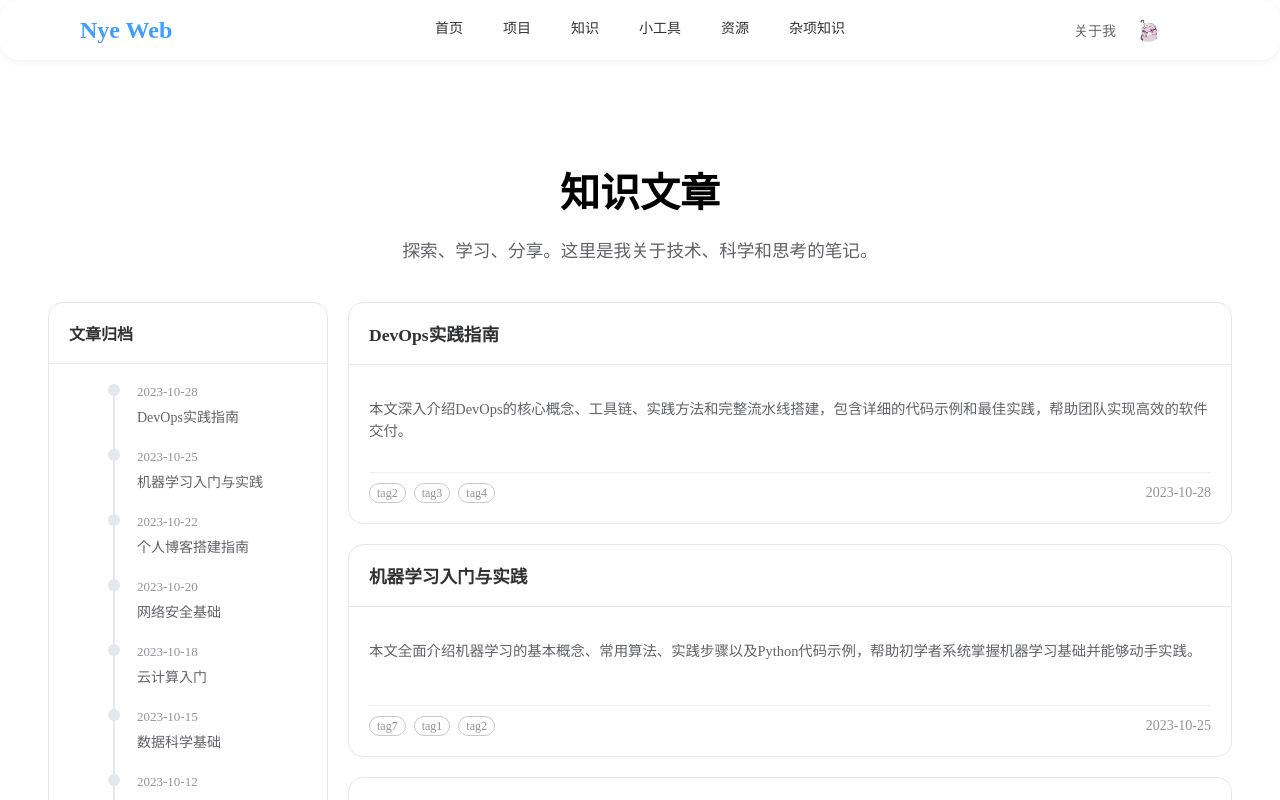
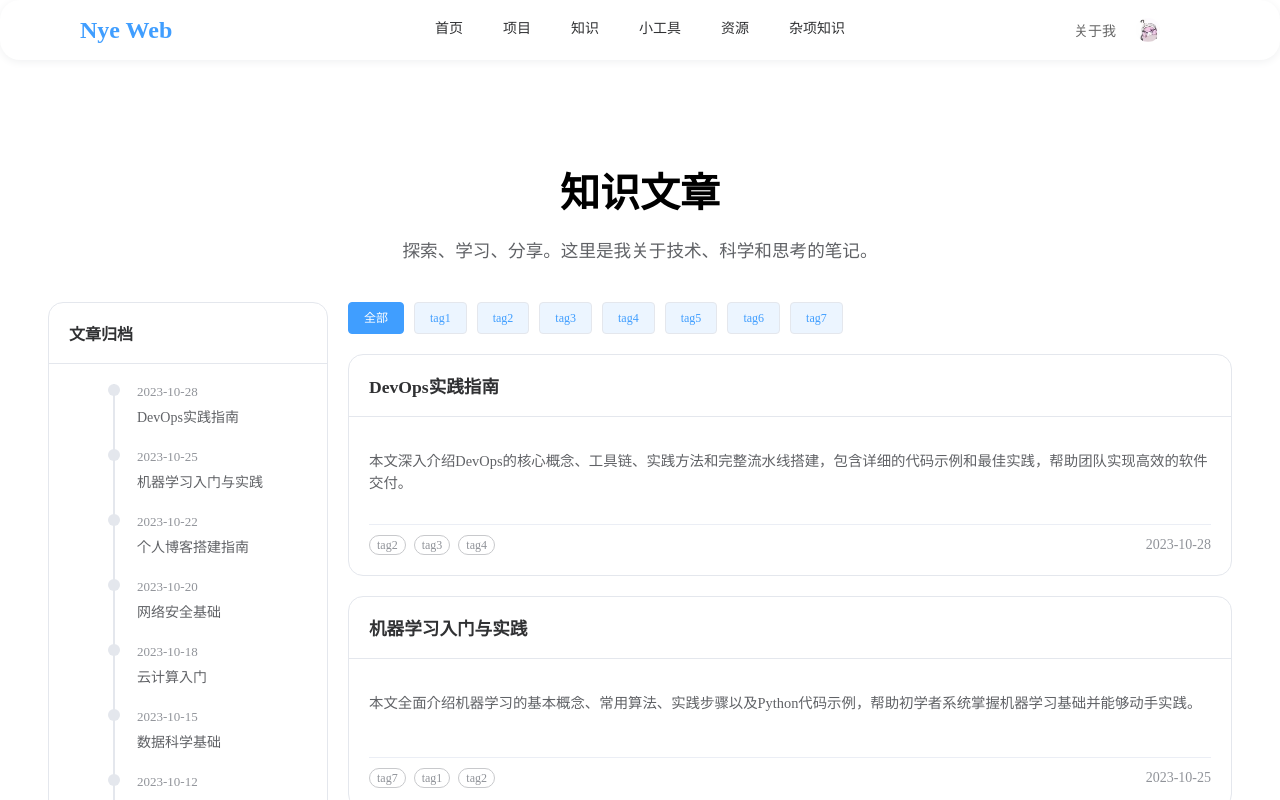
Before and after one commit to NayeyYe/NyeWeb, a Vue app: page /knowledge in a window 1280 px wide. Shown: the top 800 px of the page. Built offline with nearby package versions, Linux system fonts and the light colour scheme.

Commit message:
新增TagFilter组件以支持文章标签筛选功能，并更新文章展示逻辑

```diff
--- /dev/null
+++ b/src/components/TagFilter.vue
@@ -0,0 +1,72 @@
+<template>
+  <div class="tag-filter-container">
+    <el-tag
+      :class="{ 'is-active': activeTag === null }"
+      class="tag-item"
+      type="info"
+      effect="light"
+      @click="selectTag(null)"
+    >
+      全部
+    </el-tag>
+    <el-tag
+      v-for="tag in tags"
+      :key="tag"
+      :class="{ 'is-active': activeTag === tag }"
+      class="tag-item"
+      effect="light"
+      @click="selectTag(tag)"
+    >
+      {{ tag }}
+    </el-tag>
+  </div>
+</template>
+
+<script setup>
+import { ref } from 'vue'
+
+defineProps({
+  tags: {
+    type: Array,
+    required: true,
+  },
+})
+
+const emit = defineEmits(['tag-selected'])
+
+const activeTag = ref(null)
+
+const selectTag = (tag) => {
+  activeTag.value = tag
+  emit('tag-selected', tag)
+}
+</script>
+
+<style scoped>
+.tag-filter-container {
+  margin-bottom: 20px;
+  display: flex;
+  flex-wrap: wrap;
+  gap: 10px;
+}
+
+.tag-item {
+  cursor: pointer;
+  transition: all 0.2s ease-in-out;
+  border: 1px solid var(--el-border-color-light);
+  padding: 0 15px;
+  height: 32px;
+  line-height: 30px;
+}
+
+.tag-item:hover {
+  transform: translateY(-2px);
+  box-shadow: var(--el-box-shadow-light);
+}
+
+.tag-item.is-active {
+  background-color: var(--el-color-primary);
+  color: white;
+  border-color: var(--el-color-primary);
+}
+</style>
--- a/src/views/Knowledge.vue
+++ b/src/views/Knowledge.vue
@@ -9,6 +9,7 @@
         <ArticleTimeline :articles="sortedArticles" @scroll-to-article="handleScrollToArticle" />
       </aside>
       <main class="articles-main">
+        <TagFilter :tags="allTags" @tag-selected="handleTagSelected" />
         <div class="articles-grid">
           <ArticleCard
             v-for="article in displayedArticles"
@@ -30,10 +31,31 @@ import { ref, computed } from 'vue'
 import articleData from '@/data/articles.json'
 import ArticleCard from '@/components/ArticleCard.vue'
 import ArticleTimeline from '@/components/ArticleTimeline.vue'
+import TagFilter from '@/components/TagFilter.vue'
 
 // 所有文章，按日期降序排序
 const sortedArticles = computed(() => {
   return [...articleData].sort((a, b) => new Date(b.date) - new Date(a.date))
+})
+
+// 所有唯一的标签
+const allTags = computed(() => {
+  const tags = new Set()
+  articleData.forEach(article => {
+    article.tags.forEach(tag => tags.add(tag))
+  })
+  return Array.from(tags)
+})
+
+// 当前选择的标签
+const selectedTag = ref(null)
+
+// 根据标签筛选后的文章
+const filteredArticles = computed(() => {
+  if (!selectedTag.value) {
+    return sortedArticles.value
+  }
+  return sortedArticles.value.filter(article => article.tags.includes(selectedTag.value))
 })
 
 // 要显示的文章数量
@@ -41,17 +63,23 @@ const displayCount = ref(5)
 
 // 实际显示在页面上的文章
 const displayedArticles = computed(() => {
-  return sortedArticles.value.slice(0, displayCount.value)
+  return filteredArticles.value.slice(0, displayCount.value)
 })
 
 // 检查是否还有更多文章可以加载
 const hasMoreArticles = computed(() => {
-  return displayCount.value < sortedArticles.value.length
+  return displayCount.value < filteredArticles.value.length
 })
 
 // 加载更多文章
 const loadMore = () => {
   displayCount.value += 5
+}
+
+// 处理标签选择事件
+const handleTagSelected = (tag) => {
+  selectedTag.value = tag
+  displayCount.value = 5 // 重置显示数量
 }
 
 const handleScrollToArticle = (slug) => {
```
